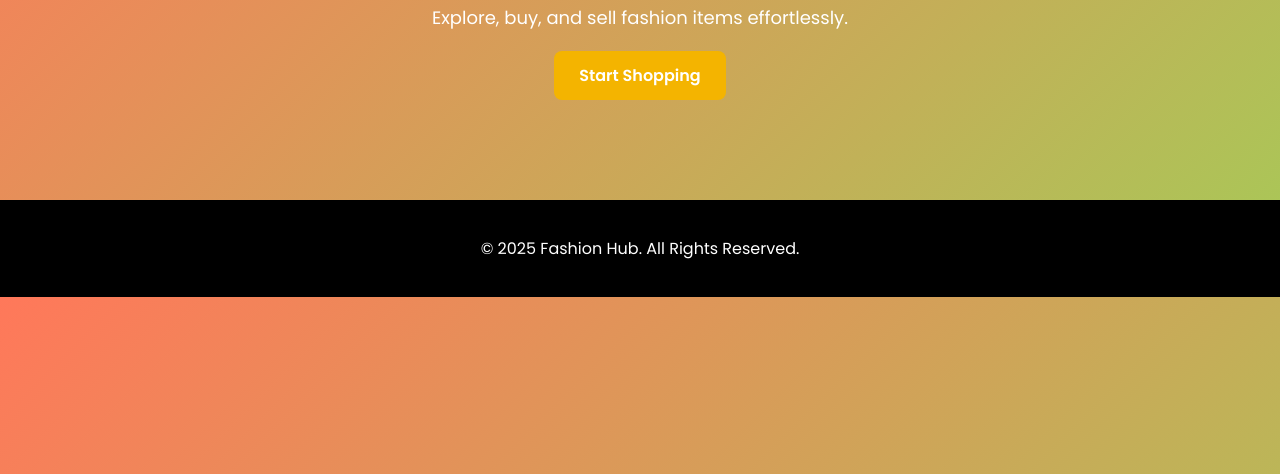
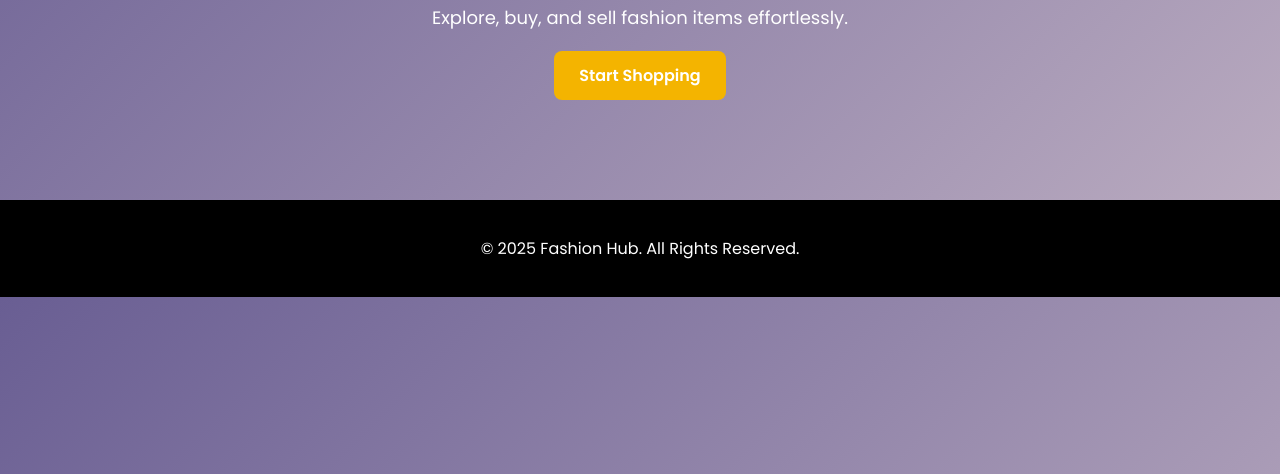
Before and after one commit to Saumyasharma02/MARKETPLACE, a plain HTML site: page index.html in a window 1280 px wide. Shown: the part 326-800 px from the top of the page. Drawn offline with Linux system fonts and the light colour scheme.

Commit message:
Update styles.css

```diff
--- a/css/styles.css
+++ b/css/styles.css
@@ -4,7 +4,7 @@
 /* General Styles */
 body {
   font-family: 'Poppins', sans-serif;
-  background: linear-gradient(-45deg, #A7C957, #FF785A);
+  background: linear-gradient(-45deg, #BEAFC2, #695E93);
   color: white;
   margin: 0;
   padding: 0;
```
